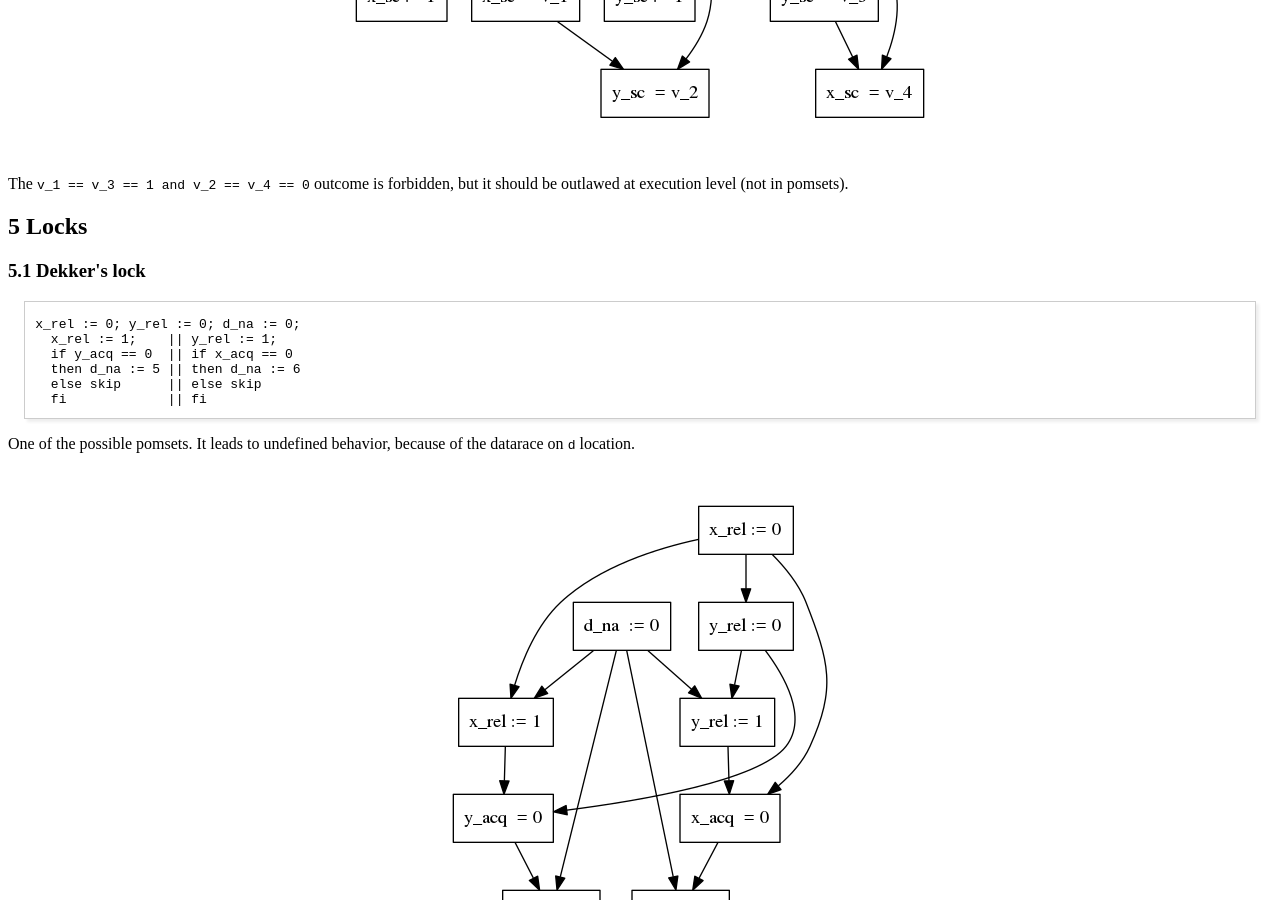
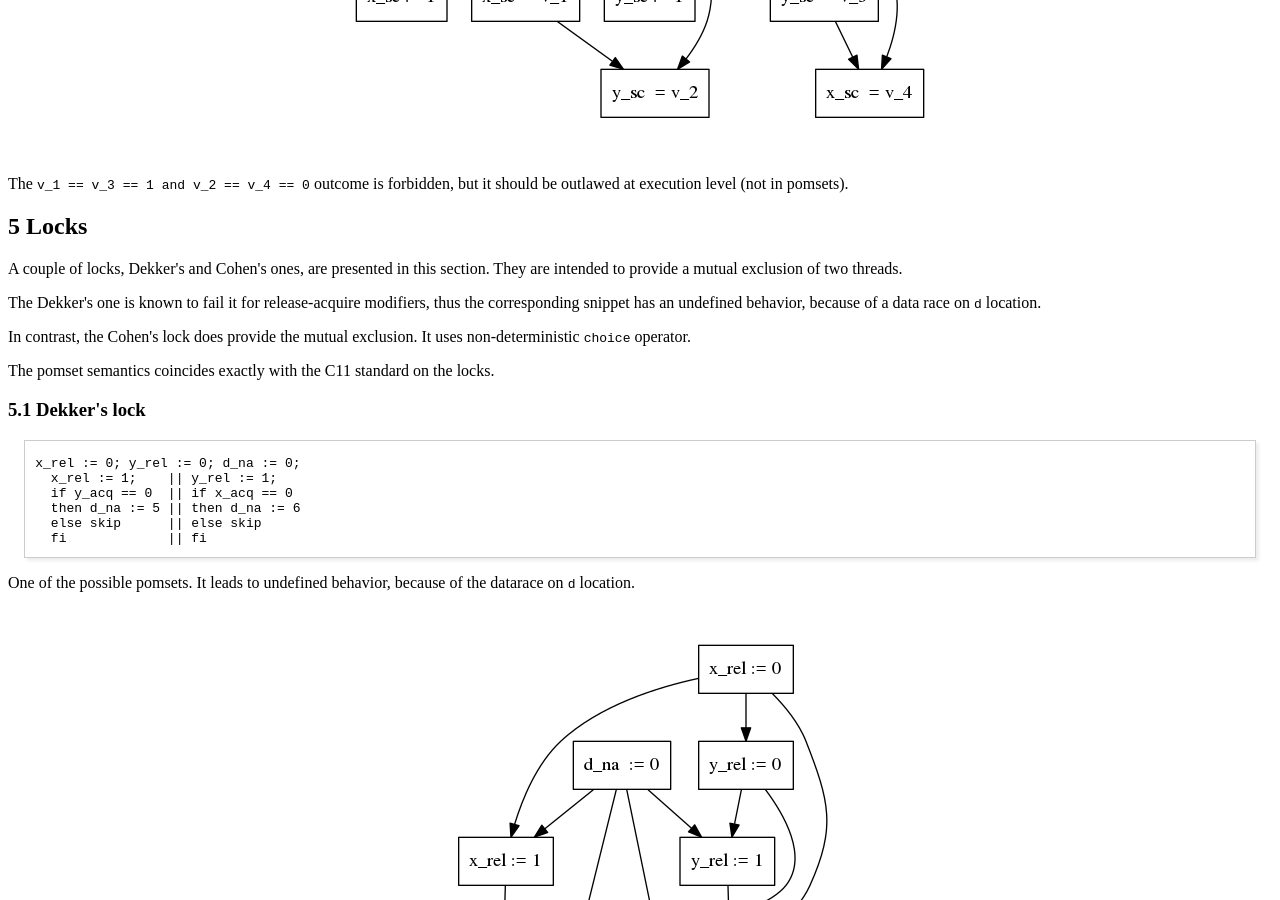
Before and after one commit to anlun/anlun.github.io, a Jekyll site: the page pomsets.html, which Jekyll copies as it is, in a window 1280 px wide and 900 px high, scrolled down 10539 px. Built offline with Jekyll 4.4.1, drawn with Linux system fonts in a browser that asks for light colours.

Commit message:
Added comments on locks.

```diff
--- a/pomsets.html
+++ b/pomsets.html
@@ -603,7 +603,29 @@ but it should be outlawed at execution level (not in pomsets).
 <div id="outline-container-sec-5" class="outline-2">
 <h2 id="sec-5"><span class="section-number-2">5</span> Locks</h2>
 <div class="outline-text-2" id="text-5">
-</div><div id="outline-container-sec-5-1" class="outline-3">
+<p>
+A couple of locks, Dekker's and Cohen's ones,
+are presented in this section.
+They are intended to provide a mutual exclusion of two threads.
+</p>
+
+<p>
+The Dekker's one is known to fail it for release-acquire modifiers,
+thus the corresponding snippet has an undefined behavior, because of
+a data race on <code>d</code> location.
+</p>
+
+<p>
+In contrast, the Cohen's lock does provide the mutual exclusion.
+It uses non-deterministic <code>choice</code> operator.
+</p>
+
+<p>
+The pomset semantics coincides exactly with the C11 standard on the locks.
+</p>
+</div>
+
+<div id="outline-container-sec-5-1" class="outline-3">
 <h3 id="sec-5-1"><span class="section-number-3">5.1</span> Dekker's lock</h3>
 <div class="outline-text-3" id="text-5-1">
 <div class="org-src-container">
```
Also changed, not shown: pomsets.org (+13 -0 lines).
